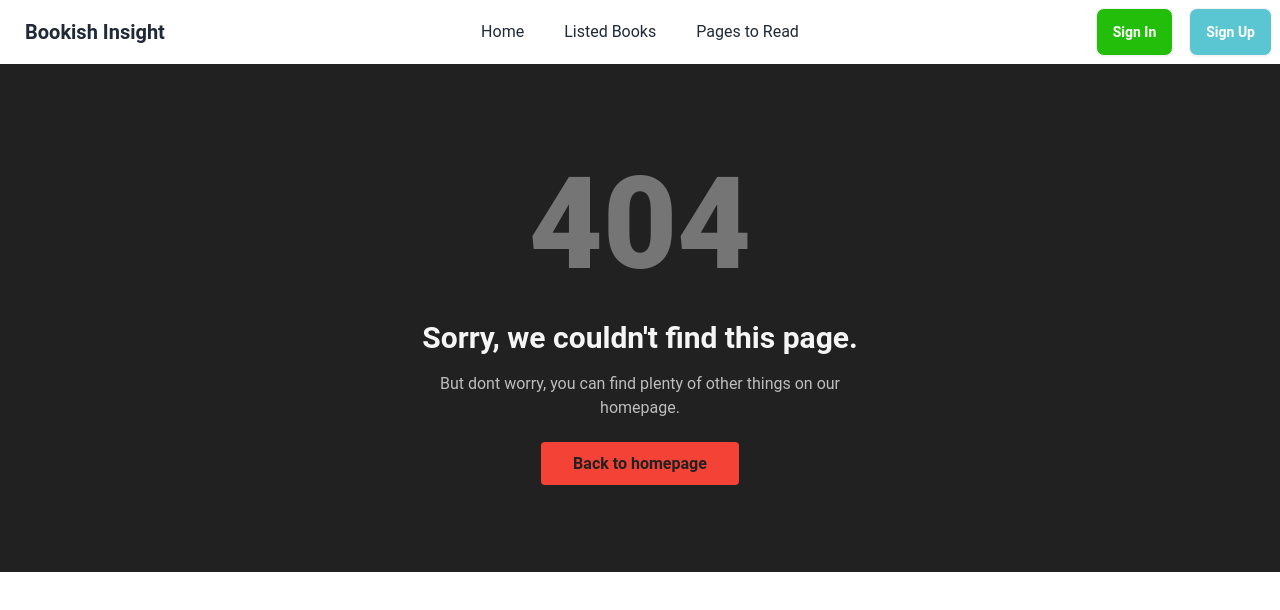
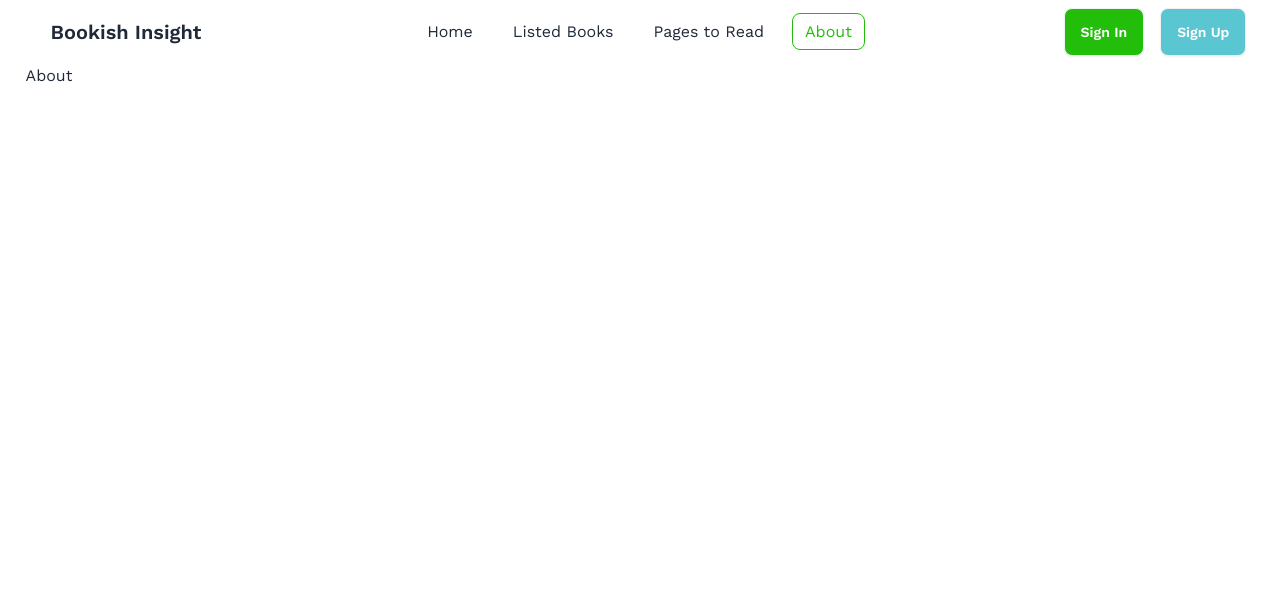
Before and after one commit to nasib15/bookish-insight, a React (Vite) app: page /about in a window 1280 px wide. Before the commit this address had no page. Shown: the top 610 px of the page. Built offline with nearby package versions, Linux system fonts and the light colour scheme.

Commit message:
removed all the unnecessary codes

```diff
--- a/index.html
+++ b/index.html
@@ -4,6 +4,17 @@
     <meta charset="UTF-8" />
     <link rel="icon" type="image/svg+xml" href="/vite.svg" />
     <meta name="viewport" content="width=device-width, initial-scale=1.0" />
+    <link rel="preconnect" href="https://fonts.googleapis.com" />
+    <link rel="preconnect" href="https://fonts.gstatic.com" crossorigin />
+    <link
+      href="https://fonts.googleapis.com/css2?family=Work+Sans:ital,wght@0,100..900;1,100..900&display=swap"
+      rel="stylesheet"
+    />
+    <style>
+      body {
+        font-family: "Work Sans", sans-serif;
+      }
+    </style>
     <title>Bookish Insight</title>
   </head>
   <body>
--- a/src/Routes/Routes.jsx
+++ b/src/Routes/Routes.jsx
@@ -5,6 +5,7 @@ import BookDetails from "../components/BookDetails/BookDetails";
 import ListedBooks from "../pages/ListedBooks";
 import PageRead from "../pages/PageRead";
 import ErrorPage from "../components/Errorpage/Errorpage";
+import About from "../pages/About";
 
 const router = createBrowserRouter([
   {
@@ -31,6 +32,10 @@ const router = createBrowserRouter([
         path: "/pages-to-read",
         element: <PageRead></PageRead>,
       },
+      {
+        path: "/about",
+        element: <About></About>,
+      },
     ],
   },
 ]);
--- a/src/components/BookDetails/BookDetails.jsx
+++ b/src/components/BookDetails/BookDetails.jsx
@@ -1,6 +1,5 @@
 import { useLoaderData, useParams } from "react-router-dom";
 import { setLocalStorage, setWishlist } from "../../utils/localStorage";
-import { toast } from "react-toastify";
 
 const BookDetails = () => {
   const books = useLoaderData();
@@ -59,7 +58,6 @@ const BookDetails = () => {
           <button
             onClick={() => {
               handleRead();
-
             }}
             className="btn text-white bg-[#23BE0A]"
           >
@@ -68,7 +66,6 @@ const BookDetails = () => {
           <button
             onClick={() => {
               handleWishlist();
-
             }}
             className="btn text-white bg-[#50B1C9]"
           >
--- a/src/components/Navbar/Navbar.jsx
+++ b/src/components/Navbar/Navbar.jsx
@@ -105,6 +105,18 @@ const Navbar = () => {
               Pages to Read
             </NavLink>
           </li>
+          <li>
+            <NavLink
+              to={"/about"}
+              className={({ isActive }) =>
+                isActive
+                  ? "border border-[#23BE0A] text-[#23BE0A] px-3 py-2 rounded-lg"
+                  : "hover:bg-[#23BE0A] hover:text-white px-3 py-2 rounded-lg"
+              }
+            >
+              About
+            </NavLink>
+          </li>
         </ul>
       </div>
       <div className="navbar-end gap-4 ">
--- /dev/null
+++ b/src/pages/About.jsx
@@ -0,0 +1,9 @@
+const About = () => {
+  return (
+    <div>
+      <h2>About</h2>
+    </div>
+  );
+};
+
+export default About;
--- a/src/pages/ListedBooks.jsx
+++ b/src/pages/ListedBooks.jsx
@@ -1,27 +1,4 @@
-// import SortBy from "../components/SortBy/SortBy";
 import ListedTabs from "../components/ListedTabs/ListedTabs";
-import { getLocalStorage } from "../utils/localStorage";
-// import { createContext } from "react";
-
-// export const ReadingContext = createContext("rating");
-// export const PagesContext = createContext("pages");
-// export const YearContext = createContext("year");
-
-const sorting = (sortedBy) => {
-  const readBooks = getLocalStorage();
-  const sortedBooks = readBooks.sort((a, b) => {
-    if (sortedBy === "rating") {
-      return b.rating - a.rating;
-    }
-    if (sortedBy === "pages") {
-      return b.totalPages - a.totalPages;
-    }
-    if (sortedBy === "year") {
-      return b.yearOfPublishing - a.yearOfPublishing;
-    }
-  });
-  console.log(sortedBooks);
-};
 
 const ListedBooks = () => {
   return (
@@ -29,14 +6,6 @@ const ListedBooks = () => {
       <h2 className="bg-red-300 rounded-xl py-8 text-center font-bold text-2xl mt-6 mb-8">
         Books
       </h2>
-      {/* <ReadingContext.Provider value="rating">
-        <PagesContext.Provider value="pages">
-          <YearContext.Provider value="year">
-
-          </YearContext.Provider>
-        </PagesContext.Provider>
-      </ReadingContext.Provider> */}
-      {/* <SortBy sorting={sorting} /> */}
       <ListedTabs />
     </div>
   );
--- a/src/utils/sorting.js
+++ /dev/null
@@ -1,17 +0,0 @@
-import { getLocalStorage } from "./localStorage";
-
-export const sorting = (sortedBy) => {
-  const readBooks = getLocalStorage();
-  const sortedBooks = readBooks.sort((a, b) => {
-    if (sortedBy === "rating") {
-      return b.rating - a.rating;
-    }
-    if (sortedBy === "pages") {
-      return b.totalPages - a.totalPages;
-    }
-    if (sortedBy === "year") {
-      return b.yearOfPublishing - a.yearOfPublishing;
-    }
-  });
-  console.log(sortedBooks);
-};
```
Also changed, not shown: src/components/ListedTabs/ListedTabs.jsx (+1 -46 lines), src/components/SortBy/SortBy.jsx (deleted, +0 -21 lines).
